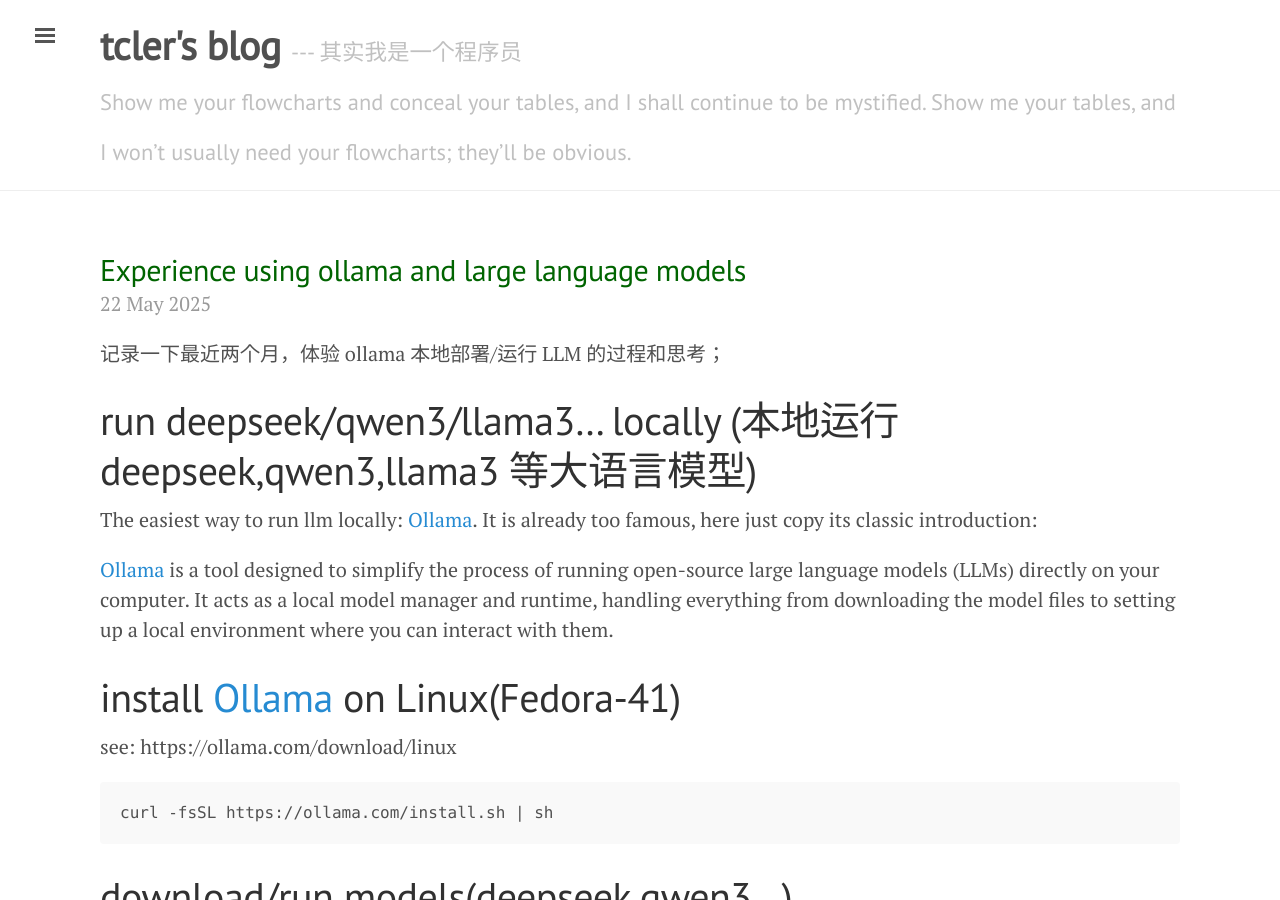
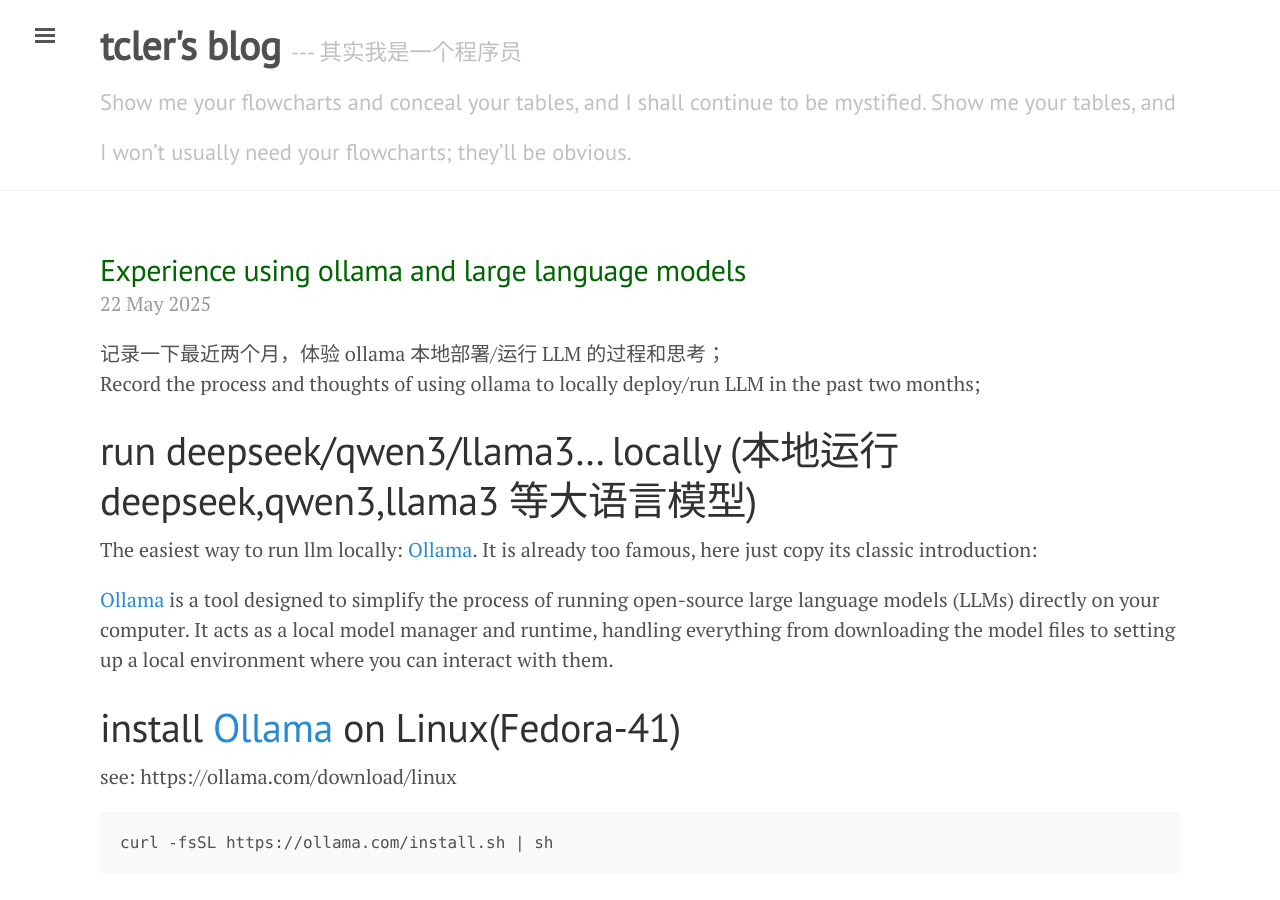
Before and after one commit to tcler/tcler.github.io, a Jekyll site: the page built from _posts/2025-05-22-experience-using-ollama-and-large-language-models.md, in a window 1280 px wide and 900 px high. Built offline with Jekyll 4.4.1, drawn with Linux system fonts in a browser that asks for light colours.

Commit message:
Update 2025-05-22-experience-using-ollama-and-large-language-models.md

```diff
--- a/_posts/2025-05-22-experience-using-ollama-and-large-language-models.md
+++ b/_posts/2025-05-22-experience-using-ollama-and-large-language-models.md
@@ -4,6 +4,7 @@
 ---
 
 记录一下最近两个月，体验 ollama 本地部署/运行 LLM 的过程和思考；
+Record the process and thoughts of using ollama to locally deploy/run LLM in the past two months;
 
 # run deepseek/qwen3/llama3... locally (本地运行 deepseek,qwen3,llama3 等大语言模型)
 The easiest way to run llm locally: [Ollama](https://ollama.com/). It is already too famous, here just copy its classic introduction:
```
